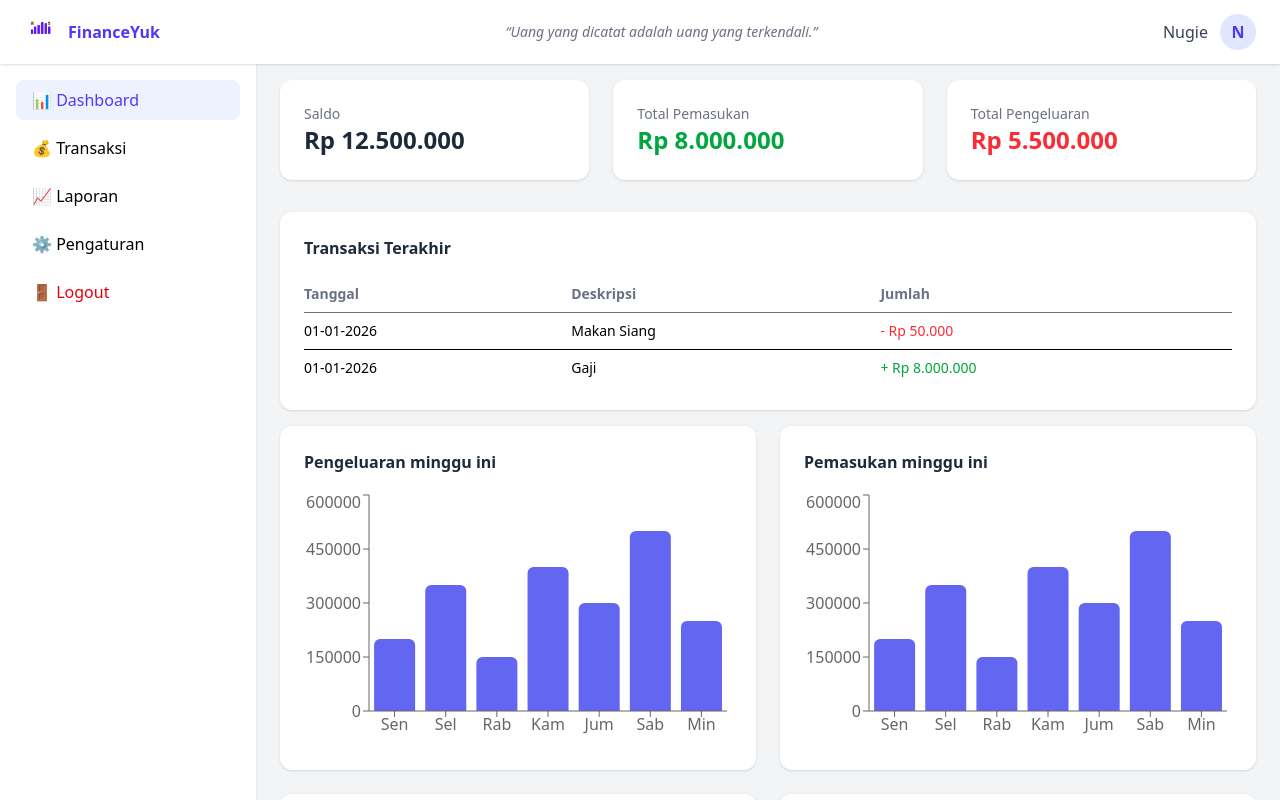
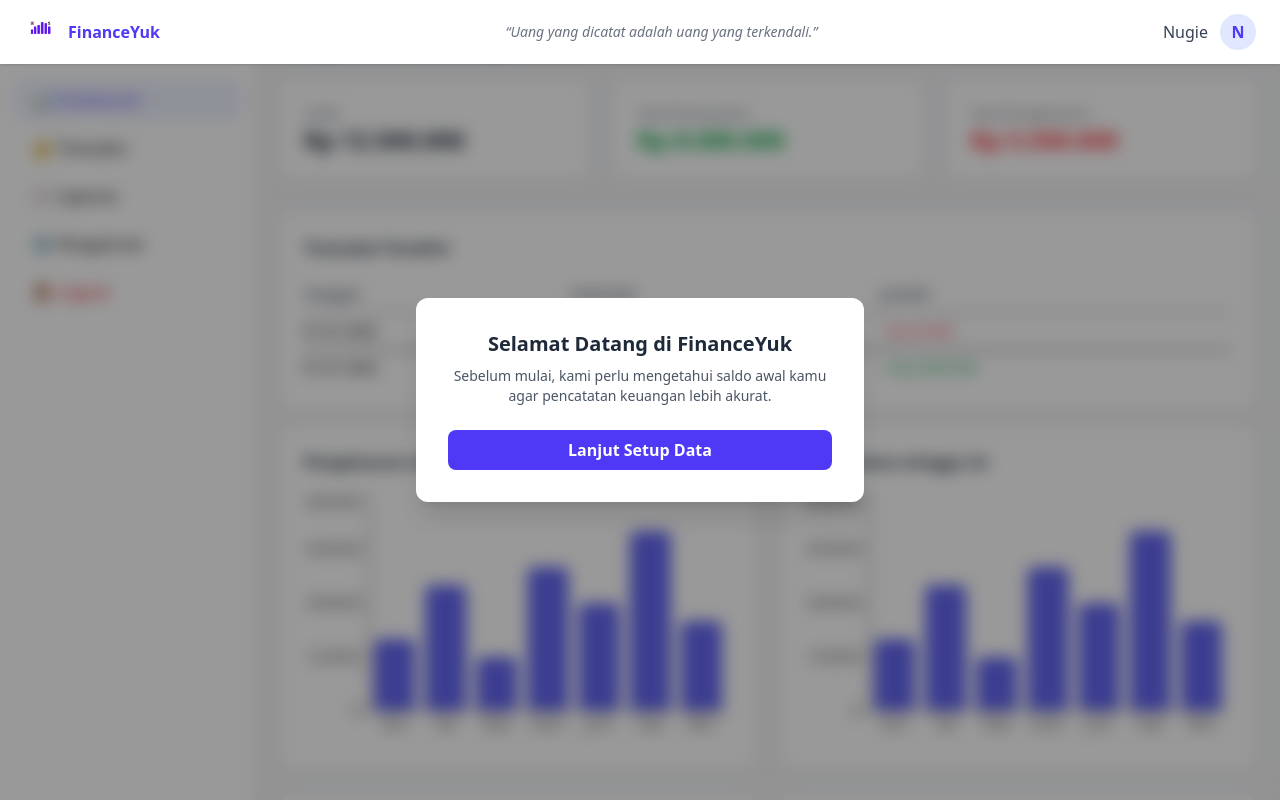
Before and after one commit to HuntNugie/react-frontend-finance-yuk, a React (Vite) app: page /dashboard in a window 1280 px wide. Shown: the top 800 px of the page. Built offline with nearby package versions, Linux system fonts and the light colour scheme.

Commit message:
layouts:menambahkan setupOverlay

```diff
--- a/package.json
+++ b/package.json
@@ -15,6 +15,7 @@
     "react": "^19.2.0",
     "react-dom": "^19.2.0",
     "react-router-dom": "^7.11.0",
+    "recharts": "^3.6.0",
     "tailwindcss": "^4.1.18"
   },
   "devDependencies": {
--- a/src/layouts/Protected.layout.jsx
+++ b/src/layouts/Protected.layout.jsx
@@ -2,6 +2,7 @@ import {Outlet} from "react-router-dom";
 import {Sidebar} from "../components/ProtectedComponent/Sidebar";
 import {Navbar} from "../components/ProtectedComponent/Navbar";
 import {useState} from "react";
+import { SetupOverlay } from "../components/ProtectedComponent/SetupOverlay";
 
 export default function ProtectedLayout() {
     const [sideOpen, setSideOpen] = useState(false);
@@ -9,8 +10,11 @@ export default function ProtectedLayout() {
     const handleToggle = () => {
         setSideOpen(!sideOpen);
     };
+    const tes = true;
+
     return (
         <>
+            {tes && <SetupOverlay/>}
             <div className="min-h-screen bg-gray-100 flex flex-col">
                 {/* NAVBAR */}
                 <Navbar onToggle={handleToggle} />
```
Also changed, not shown: 1 other file (tests, documents, lock files or other folders).
